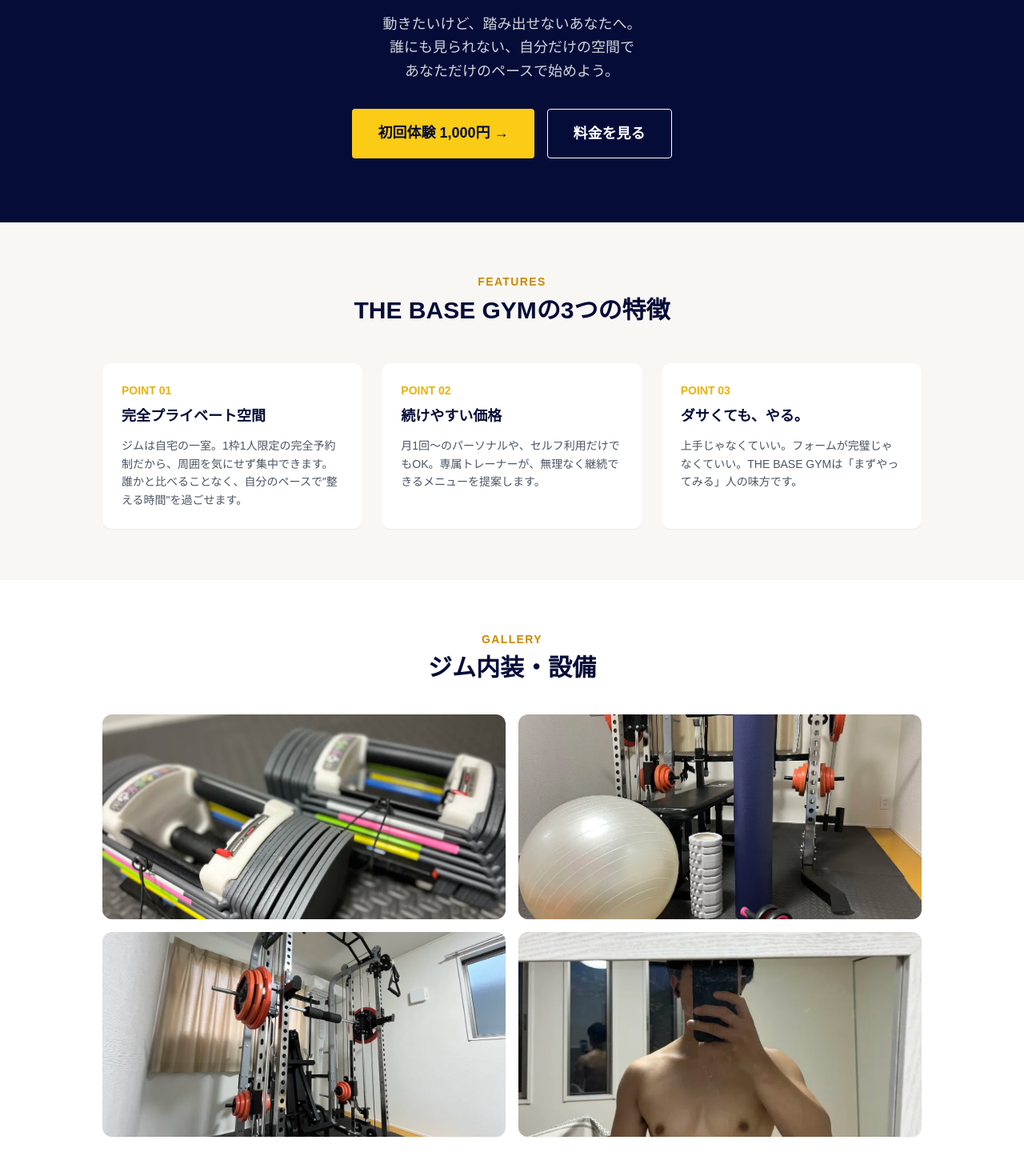
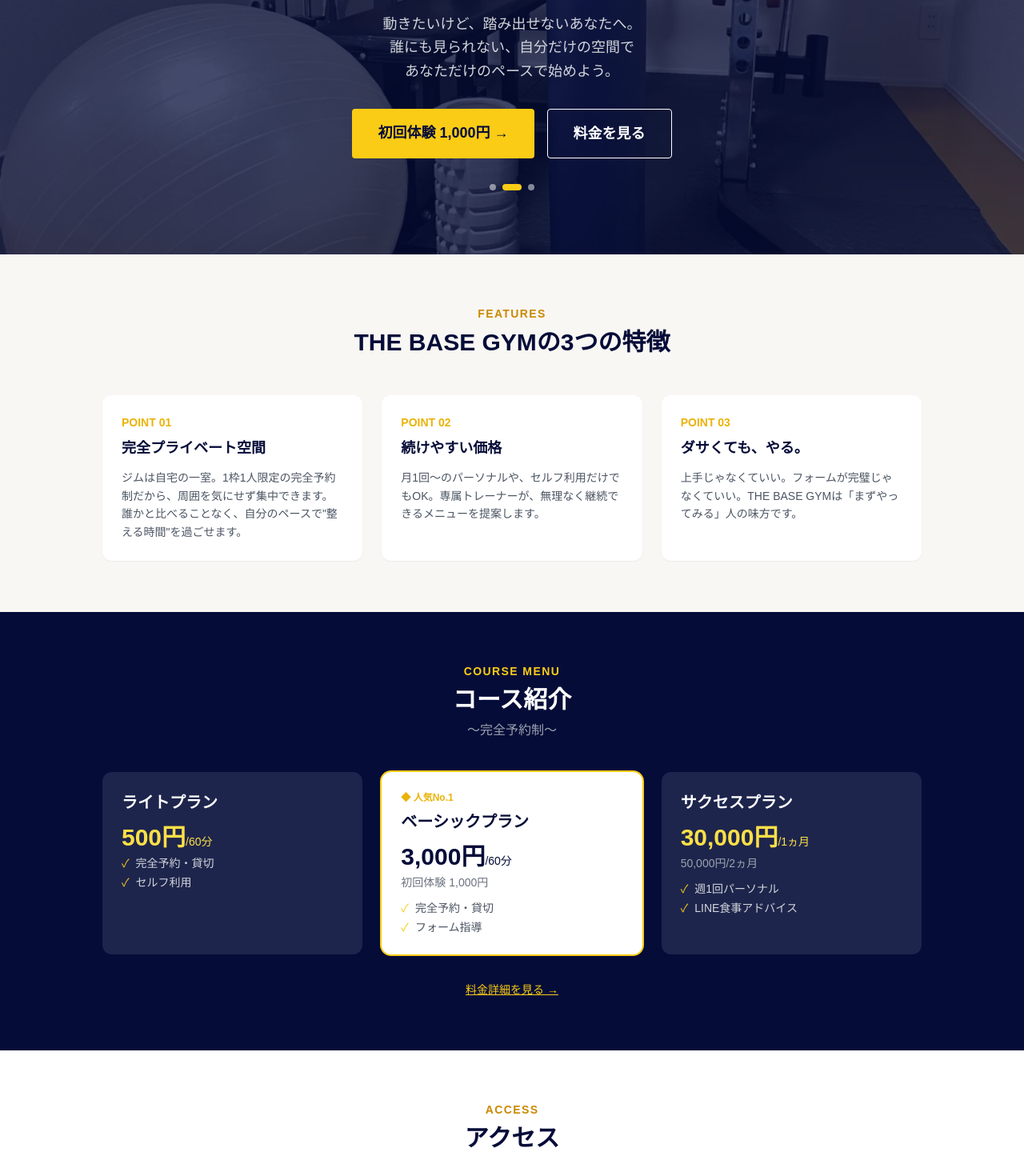
Before and after one commit to b-suke0/thebase-gym-site, a Next.js app: page / in a window 1280 px wide. Shown: the part 240-1710 px from the top of the page at 80% size. Built offline with nearby package versions, Linux system fonts and the light colour scheme.

Commit message:
hero slideshow with gym photos

```diff
--- a/app/page.tsx
+++ b/app/page.tsx
@@ -1,39 +1,13 @@
 import Link from 'next/link'
 import { getSortedPostsData } from '@/lib/posts'
+import HeroSection from '@/components/HeroSection'
 
 export default function Home() {
   const posts = getSortedPostsData().slice(0, 3)
 
   return (
     <>
-      {/* Hero */}
-      <section className="bg-navy text-white py-20 px-4">
-        <div className="max-w-3xl mx-auto text-center">
-          <p className="text-yellow-400 text-sm font-bold tracking-widest mb-4">福井県鯖江市の完全貸切パーソナルジム</p>
-          <h1 className="text-4xl md:text-5xl font-bold leading-tight mb-6">
-            「ダサくても<br className="md:hidden" />いいじゃない！」
-          </h1>
-          <p className="text-gray-300 text-lg mb-8 leading-relaxed">
-            動きたいけど、踏み出せないあなたへ。<br />
-            誰にも見られない、自分だけの空間で<br />
-            あなただけのペースで始めよう。
-          </p>
-          <div className="flex flex-col sm:flex-row gap-4 justify-center">
-            <Link
-              href="/contact/"
-              className="bg-yellow-400 text-navy px-8 py-4 rounded font-bold text-lg hover:bg-yellow-300 transition"
-            >
-              初回体験 1,000円 →
-            </Link>
-            <Link
-              href="/price/"
-              className="border border-white text-white px-8 py-4 rounded font-bold text-lg hover:bg-white hover:text-navy transition"
-            >
-              料金を見る
-            </Link>
-          </div>
-        </div>
-      </section>
+      <HeroSection />
 
       {/* 3 Points */}
       <section id="about" className="py-16 px-4 bg-[#f9f7f4]">
@@ -64,36 +38,6 @@ export default function Home() {
                 <p className="text-gray-600 text-sm leading-relaxed">{item.body}</p>
               </div>
             ))}
-          </div>
-        </div>
-      </section>
-
-      {/* Gallery */}
-      <section className="py-16 px-4 bg-white">
-        <div className="max-w-5xl mx-auto">
-          <p className="text-center text-yellow-600 text-sm font-bold tracking-widest mb-2">GALLERY</p>
-          <h2 className="text-2xl md:text-3xl font-bold text-center text-navy mb-10">ジム内装・設備</h2>
-          <div className="grid grid-cols-1 md:grid-cols-2 gap-4">
-            <img
-              src="/gym-smith.webp"
-              alt="スミスマシン・ケーブルマシン"
-              className="rounded-xl w-full h-64 object-cover shadow-sm"
-            />
-            <img
-              src="/gym-equipment.webp"
-              alt="バランスボール・ストレッチポール・器具"
-              className="rounded-xl w-full h-64 object-cover shadow-sm"
-            />
-            <img
-              src="/gym-main.webp"
-              alt="ジム内装"
-              className="rounded-xl w-full h-64 object-cover shadow-sm"
-            />
-            <img
-              src="/gym-trainer.webp"
-              alt="トレーニング"
-              className="rounded-xl w-full h-64 object-cover shadow-sm"
-            />
           </div>
         </div>
       </section>
--- /dev/null
+++ b/components/HeroSection.tsx
@@ -0,0 +1,72 @@
+'use client'
+import Link from 'next/link'
+import { useEffect, useState } from 'react'
+
+const images = ['/gym-smith.webp', '/gym-equipment.webp', '/gym-main.webp']
+
+export default function HeroSection() {
+  const [current, setCurrent] = useState(0)
+
+  useEffect(() => {
+    const timer = setInterval(() => {
+      setCurrent((prev) => (prev + 1) % images.length)
+    }, 4000)
+    return () => clearInterval(timer)
+  }, [])
+
+  return (
+    <section className="relative text-white py-20 px-4 overflow-hidden min-h-[480px] flex items-center">
+      {/* Background images */}
+      {images.map((src, i) => (
+        <div
+          key={src}
+          className="absolute inset-0 bg-cover bg-center transition-opacity duration-1000"
+          style={{
+            backgroundImage: `url(${src})`,
+            opacity: i === current ? 1 : 0,
+          }}
+        />
+      ))}
+      {/* Navy overlay */}
+      <div className="absolute inset-0 bg-navy/75" />
+
+      {/* Content */}
+      <div className="relative max-w-3xl mx-auto text-center w-full">
+        <p className="text-yellow-400 text-sm font-bold tracking-widest mb-4">福井県鯖江市の完全貸切パーソナルジム</p>
+        <h1 className="text-4xl md:text-5xl font-bold leading-tight mb-6">
+          「ダサくても<br className="md:hidden" />いいじゃない！」
+        </h1>
+        <p className="text-gray-300 text-lg mb-8 leading-relaxed">
+          動きたいけど、踏み出せないあなたへ。<br />
+          誰にも見られない、自分だけの空間で<br />
+          あなただけのペースで始めよう。
+        </p>
+        <div className="flex flex-col sm:flex-row gap-4 justify-center">
+          <Link
+            href="/contact/"
+            className="bg-yellow-400 text-navy px-8 py-4 rounded font-bold text-lg hover:bg-yellow-300 transition"
+          >
+            初回体験 1,000円 →
+          </Link>
+          <Link
+            href="/price/"
+            className="border border-white text-white px-8 py-4 rounded font-bold text-lg hover:bg-white hover:text-navy transition"
+          >
+            料金を見る
+          </Link>
+        </div>
+
+        {/* Dots */}
+        <div className="flex justify-center gap-2 mt-8">
+          {images.map((_, i) => (
+            <button
+              key={i}
+              onClick={() => setCurrent(i)}
+              className={`w-2 h-2 rounded-full transition-all ${i === current ? 'bg-yellow-400 w-6' : 'bg-white/50'}`}
+            />
+          ))}
+        </div>
+      </div>
+    </section>
+  )
+}
```
